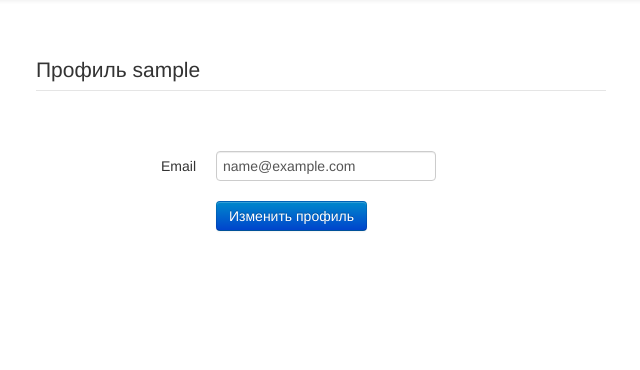
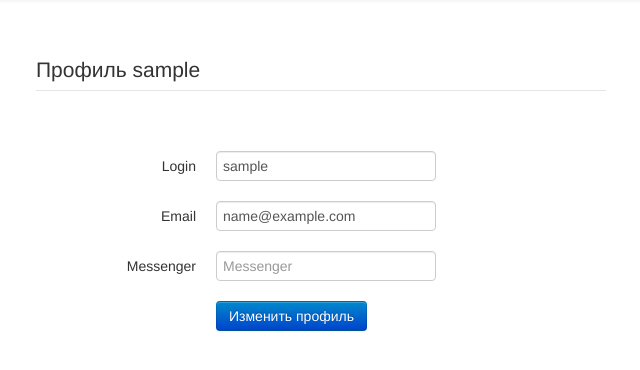
Before and after one commit to LapshinAE/multigrid-web-client, a Django app: page /profile/ in a window 1280 px wide. Shown: the part 43-413 px from the top of the page, without its empty margins (319-959 px from the left). Run offline with Django 3.2, Linux system fonts and the light colour scheme; the visitor is signed in with stand-in values (Sample User, id 1).

Commit message:
Add messenger field in UI

```diff
--- a/multigrid_web_client/job_management/views.py
+++ b/multigrid_web_client/job_management/views.py
@@ -110,6 +110,11 @@ def logout(request):
 	auth_logout(request)
 	return TemplateResponse(request, "logout.html")
 
+
+# def password_change(request):
+# 	return TemplateResponse(request, )
+
+
 @login_required
 def profile(request):
 	user = request.user
@@ -117,11 +122,16 @@ def profile(request):
 		data = {}
 		data['email'] = user.email
 		data['name'] = user.username
+		#data['messenger'] = user.messenger
 		return TemplateResponse(request, 'profile.html', {'data': data})
 
 	email = request.POST.get('email', "")
+	name = request.POST.get('name', "")
+	#messenger = request.POST.get('messenger', "")
 	if email:
 		user.email = email
+		user.username = name
+		#user.messenger = messenger
 		user.save()
 
 	return redirect('/projects/')
--- a/multigrid_web_client/templates/profile.html
+++ b/multigrid_web_client/templates/profile.html
@@ -14,9 +14,21 @@
                 <div class="control-group">
                 </div>
                 <div class="control-group">
+                    <label class="control-label" for="Name">Login</label>
+                    <div class="controls">
+                        <input type="text" name="name" id="Name" placeholder="Name" value="{{ data.name }}">
+                    </div>
+                </div>
+                <div class="control-group">
                     <label class="control-label" for="Email">Email</label>
                     <div class="controls">
                         <input type="text" name="email" id="Email" placeholder="Email" value="{{ data.email }}">
+                    </div>
+                </div>
+                <div class="control-group">
+                    <label class="control-label" for="Messenger">Messenger</label>
+                    <div class="controls">
+                        <input type="text" name="messenger" id="Messenger" placeholder="Messenger" value="{{ data.messenger }}">
                     </div>
                 </div>
                 <div class="control-group">
```
